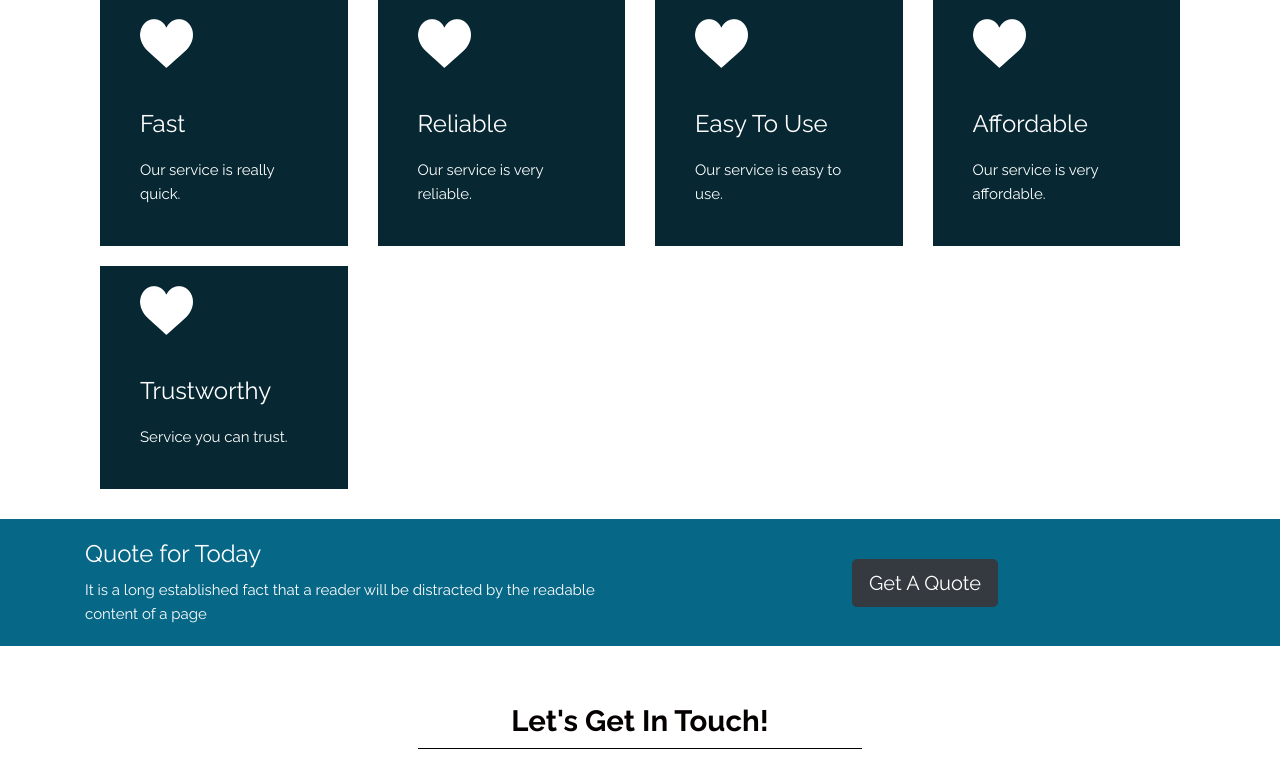
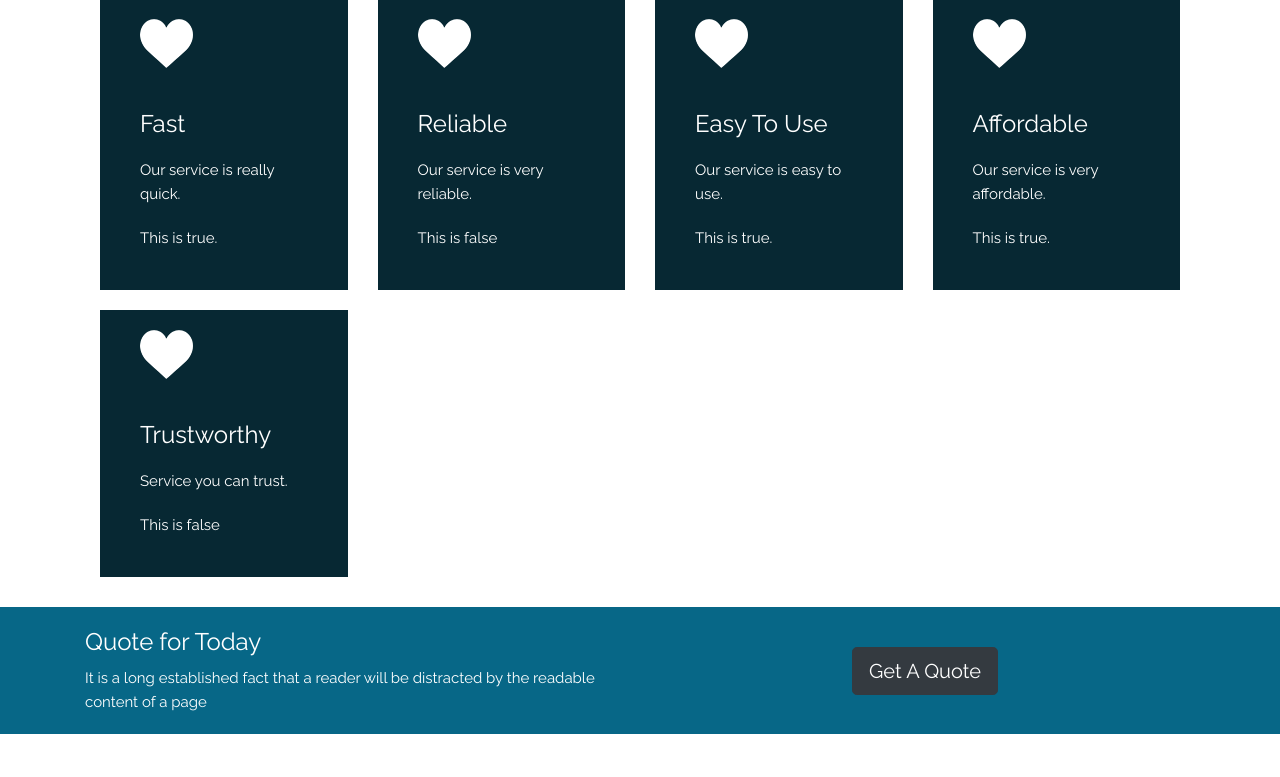
Before and after one commit to TRL242/django_project_template, a Django app: page / in a window 1280 px wide. Shown: the part 1128-1905 px from the top of the page. Run offline with Django 3.2, Linux system fonts and the light colour scheme; some libraries are stand-ins or nearby versions.

Commit message:
added boolean for features in views, models, index

```diff
--- a/my_project/my_app/views.py
+++ b/my_project/my_app/views.py
@@ -14,7 +14,7 @@ def index(request):
     feature2 = Feature()
     feature2.id = 1
     feature2.name = 'Reliable'
-    feature2.is_true = True
+    feature2.is_true = False
     feature2.details = 'Our service is very reliable.'
 
     feature3 = Feature()
--- a/my_project/templates/index.html
+++ b/my_project/templates/index.html
@@ -139,11 +139,14 @@
     		    			<div class="col-md-6 col-lg-3 d-flex align-items-stretch mb-5 mb-lg-0">
     		    				<div class="written_text">
     		    					<div class="like_icon"><img src="{% static 'images/like-icon.png' %}"></div>
-    		    					<h1 class="written_text">{{feature.name}}</h1>
+                                    <h1 class="written_text">{{feature.name}}</h1>
     		    					<p>{{feature.details}}</p>
-                                    {% if feature.is_true == 'True' %}
+                                    {% if feature.is_true == True %}
                                     <p>This is true.</p>
+                                    {% else %}
+                                    <p>This is false</p>
                                     {% endif %}
+
     		    				</div>
     		    			</div>
                         {% endfor %}
```
